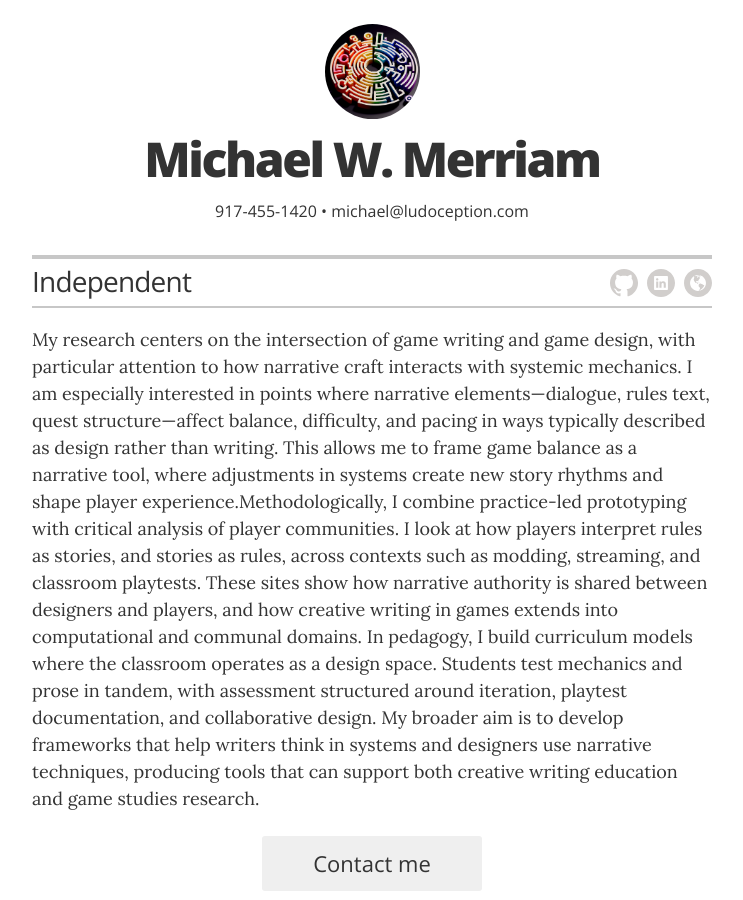
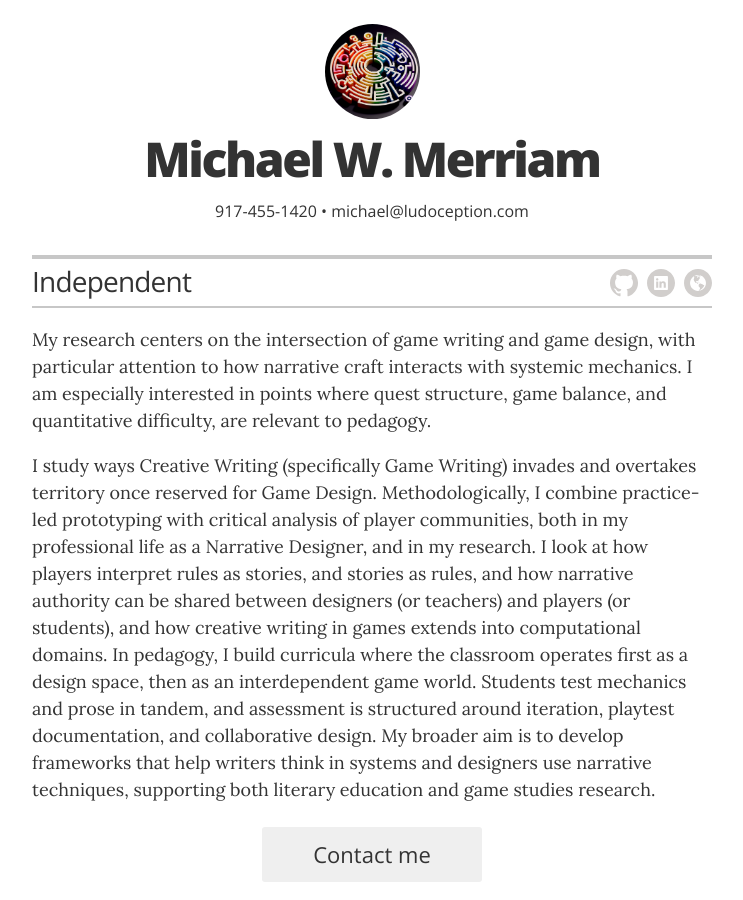
Before and after one commit to mwmxyz/academic, a Jekyll site: the page built from index.html, in a window 1280 px wide and 900 px high. Shown: the whole window, without its empty margins (268-1011 px from the left). Built offline with Jekyll 4.4.1, drawn with Linux system fonts in a browser that asks for light colours.

Commit message:
Update _config.yml

```diff
--- a/_config.yml
+++ b/_config.yml
@@ -23,7 +23,7 @@
 resume_header_contact_info:     "917-455-1420 • michael@ludoception.com"
 display_header_contact_info:    "true"
 
-resume_header_intro: "<p>My research centers on the intersection of game writing and game design, with particular attention to how narrative craft interacts with systemic mechanics. I am especially interested in points where narrative elements—dialogue, rules text, quest structure—affect balance, difficulty, and pacing in ways typically described as design rather than writing. This allows me to frame game balance as a narrative tool, where adjustments in systems create new story rhythms and shape player experience.Methodologically, I combine practice-led prototyping with critical analysis of player communities. I look at how players interpret rules as stories, and stories as rules, across contexts such as modding, streaming, and classroom playtests. These sites show how narrative authority is shared between designers and players, and how creative writing in games extends into computational and communal domains. In pedagogy, I build curriculum models where the classroom operates as a design space. Students test mechanics and prose in tandem, with assessment structured around iteration, playtest documentation, and collaborative design. My broader aim is to develop frameworks that help writers think in systems and designers use narrative techniques, producing tools that can support both creative writing education and game studies research."
+resume_header_intro: "<p>My research centers on the intersection of game writing and game design, with particular attention to how narrative craft interacts with systemic mechanics. I am especially interested in points where quest structure, game balance, and quantitative difficulty, are relevant to pedagogy. <p>I study ways Creative Writing (specifically Game Writing) invades and overtakes territory once reserved for Game Design. Methodologically, I combine practice-led prototyping with critical analysis of player communities, both in my professional life as a Narrative Designer, and in my research. I look at how players interpret rules as stories, and stories as rules, and how narrative authority can be shared between designers (or teachers) and players (or students), and how creative writing in games extends into computational domains. In pedagogy, I build curricula where the classroom operates first as a design space, then as an interdependent game world. Students test mechanics and prose in tandem, and assessment is structured around iteration, playtest documentation, and collaborative design. My broader aim is to develop frameworks that help writers think in systems and designers use narrative techniques, supporting both literary education and game studies research."
 
 # resume_header_intro: "<p>My research and professional interests involve the overlap of Game Writing and Game Design, specifically the ways that Creative Writing can re-define the boundaries of what counts as Game Design. This has lately involved the concept of Game Balance, which is an area less often touched on in studies of game narratives, but which could provide narrative writers a way to address directly more quantitative and computational elements of design. (Put more simply, at what point does Game Writing become indistinguishable from Game Design?)<p>I specialize in curriculum innovation through game dynamics. With a core skill set that includes instructional design, educational technology integration, and game theory, I create immersive learning experiences.</p>"
 
```
